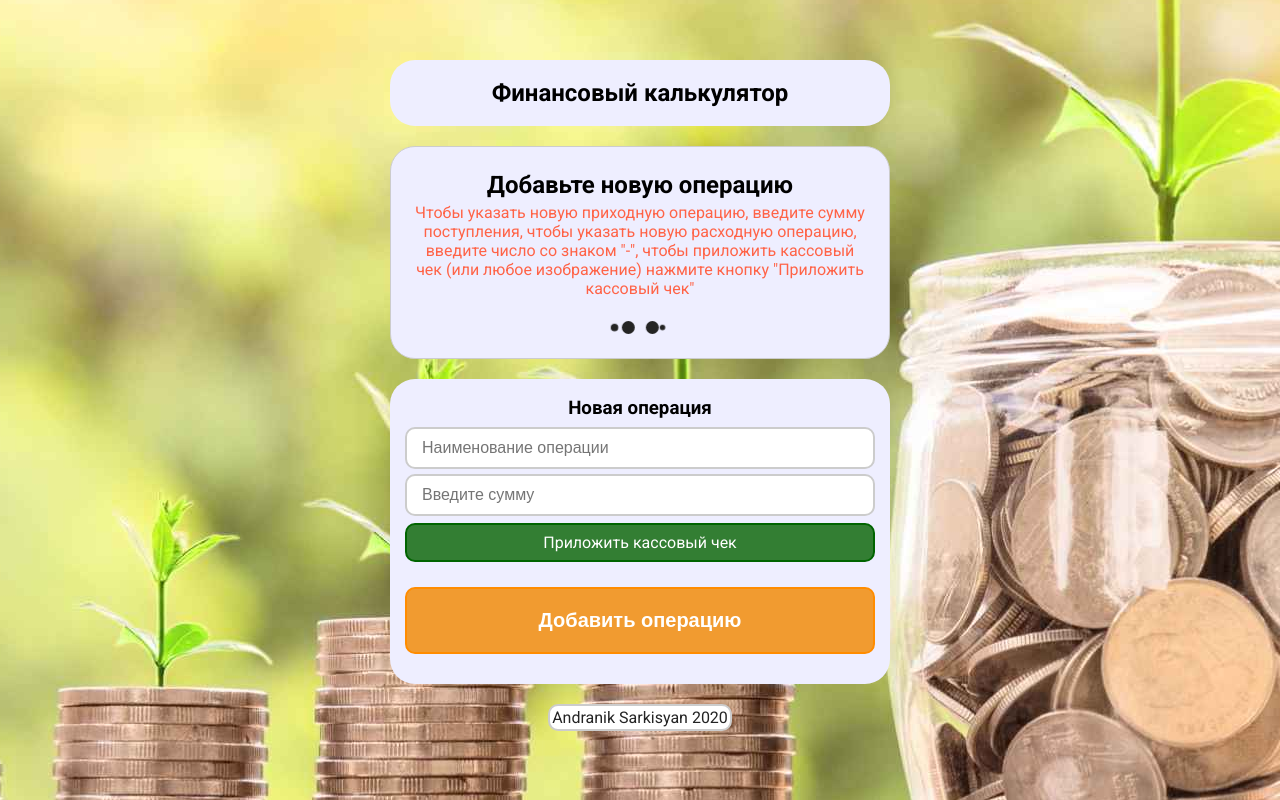
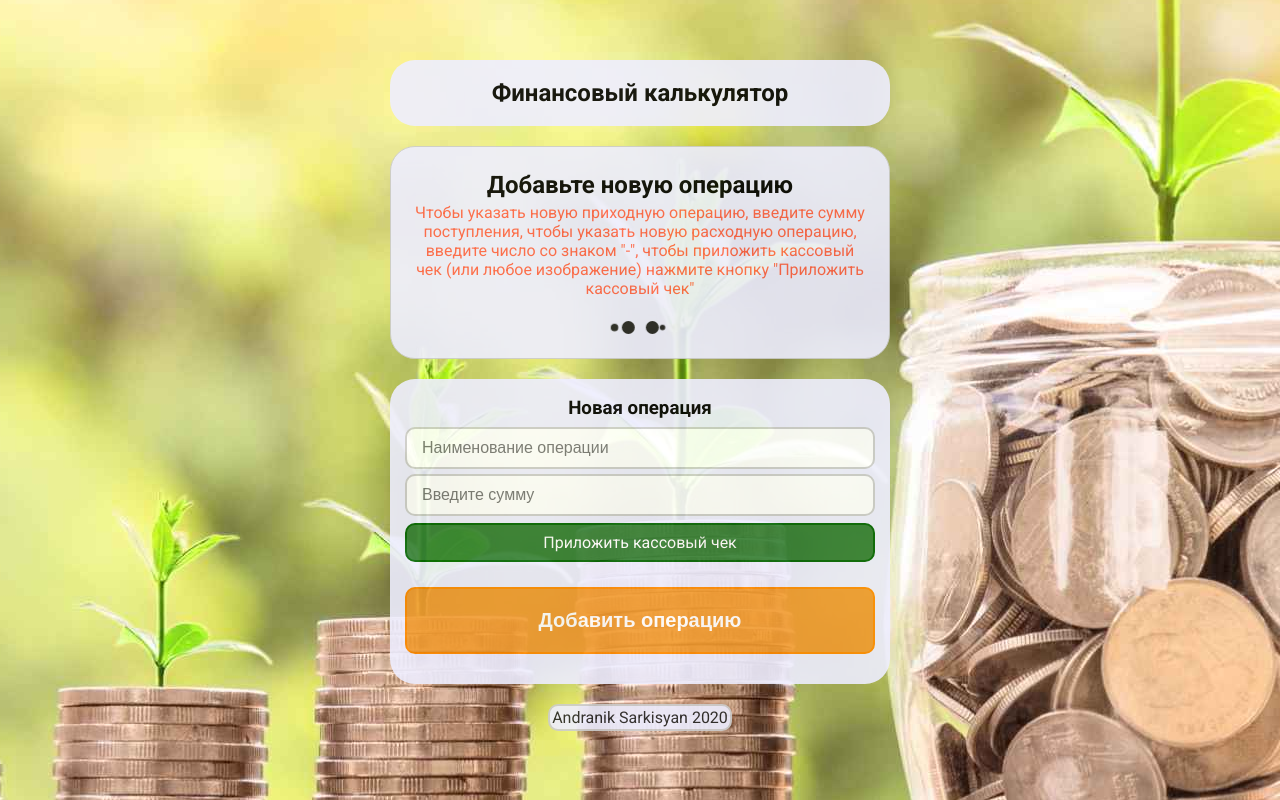
Before and after one commit to andrewfromtver/moneycalc_indexedDB_edition, a plain HTML site: page index.html in a window 1280 px wide. Drawn offline with Linux system fonts and the light colour scheme.

Commit message:
Update style.css

```diff
--- a/style.css
+++ b/style.css
@@ -1,6 +1,5 @@
 /* -- Google fonts API -- */
 @import url('https://fonts.googleapis.com/css2?family=Roboto:wght@400;700&display=swap');
-
 /* -- Global styles -- */
 html {
     box-sizing: border-box;
@@ -14,6 +13,7 @@ html {
     box-sizing: inherit;
 }
 body {
+    opacity: 0.9;
     overflow-y: scroll;
     background-image: url("./background.jpg");
     background-repeat: no-repeat;
@@ -23,7 +23,7 @@ body {
     background-color: #fff;
     font-size: 16px;
     color: black;
-    min-height: 90vh;
+    min-height: 95vh;
     display: flex;
     flex-direction: column;
     justify-content: center;
@@ -64,7 +64,6 @@ h1, h2, h3 {
 h4 {
     text-transform: uppercase;
 }
-
 /* -- Total block -- */
 .total {
     padding: 20px;
@@ -90,7 +89,6 @@ h4 {
     flex: 1;
     text-align: center;
     padding-top: 15px;
-
 }
 .total__main-item:first-child{
     border-right: 1px solid #ccc;
@@ -105,7 +103,10 @@ h4 {
 .total__money-income {
     color: rgb(52, 158, 52);
 }
-
+.help {
+    color: darkgreen;
+    text-align: justify;
+}
 /* -- History block -- */
 .history {
     margin-top: 20px;
@@ -225,7 +226,6 @@ input[type="file"] {
 .button-wrap {
   position: relative;
 }
-
 /* -- Popup -- */
 .popUp {
     display: flex;
@@ -247,12 +247,11 @@ input[type="file"] {
     border-radius: 10px;
     padding: 2px;
 }
-
 /* -- Footer -- */
 .me {
     margin-bottom: 20px;
     color: #242424;
-    background-color: #fff;
+    background-color: #eef;
     border-width: 2px;
     border-style: solid;
     border-color: #ccc;
@@ -263,7 +262,6 @@ input[type="file"] {
     text-align: center;
     margin-bottom: 20px;
 }
-
 /* -- Loader animation -- */
 .loader__placeholder{
     display: flex;
```
